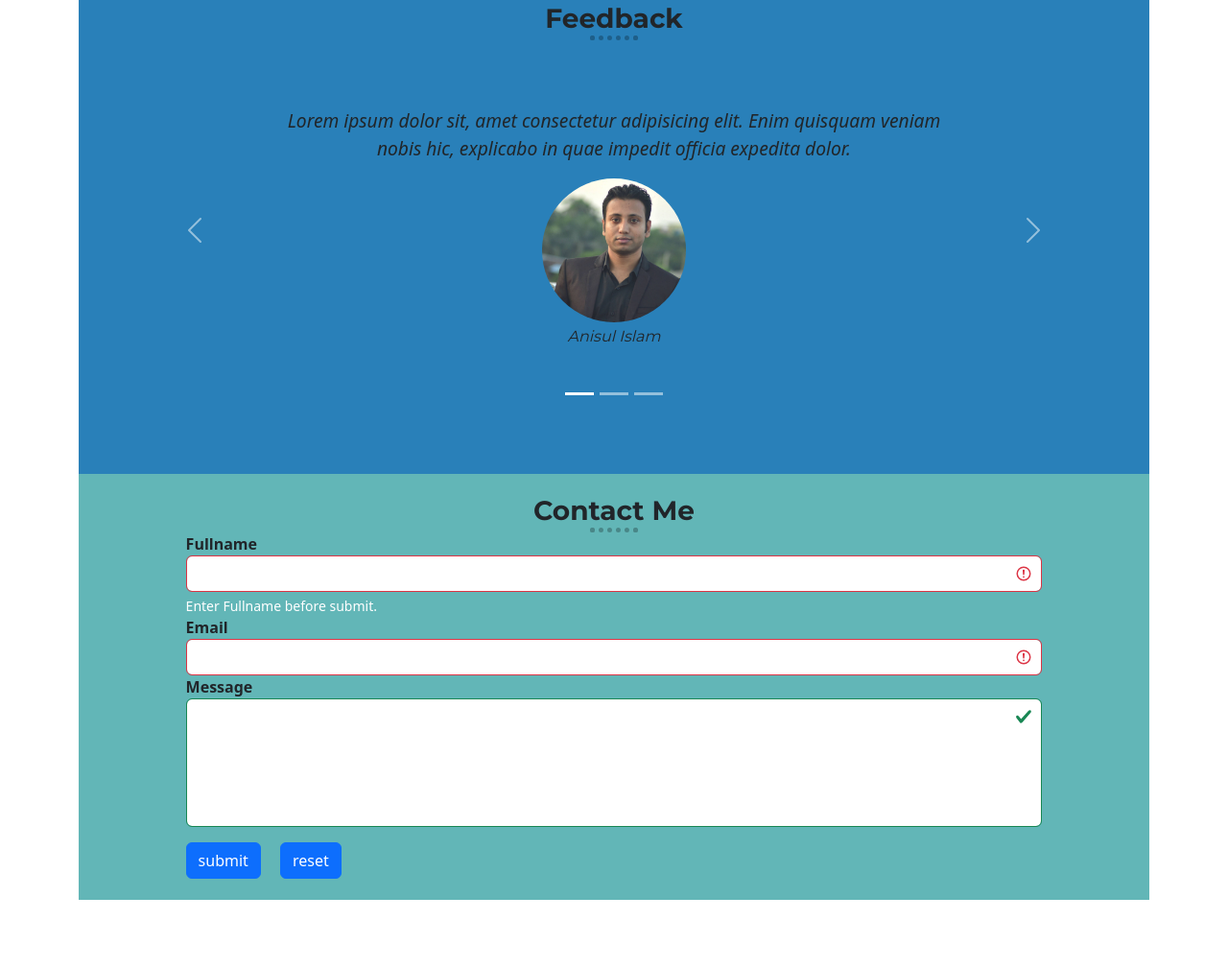
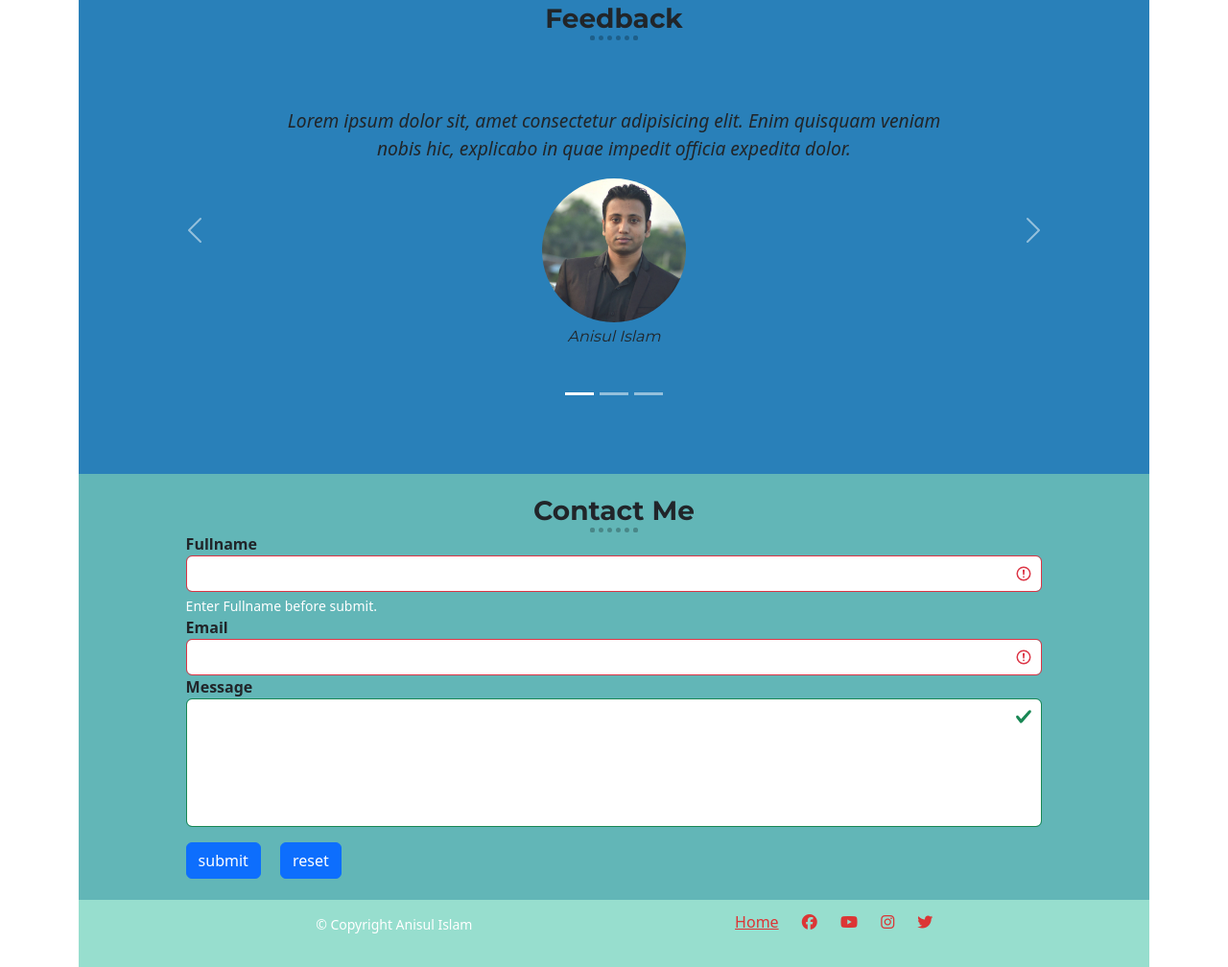
Before and after one commit to md-ibrahim-bd/Bootstrap-project-2, a plain HTML site: page index.html in a window 1280 px wide. Shown: the part 3028-4036 px from the top of the page at 96% size. Before the commit the page ends 3966 px from the top, so only its background shows below. Drawn offline with nearby package versions, Linux system fonts and the light colour scheme.

Commit message:
footer added

```diff
--- a/index.html
+++ b/index.html
@@ -442,7 +442,35 @@
 
 
             <!-- contact me end  -->
+
+
         </main>
+
+
+
+        <!-- footer start  -->
+
+
+
+        <footer>
+            <div class="row text-white">
+                <div class="col-lg-6 text-center text-lg-left mb-3 mb-lg-0">
+                    <p class="small mb-0 mt-1">&copy; Copyright Anisul Islam</p>
+                </div>
+                <div class="col-lg-6 text-center text-lg-right">
+                    <a href="#">Home</a>
+                    <a href=""><i class="fab fa-facebook"></i></a>
+                    <a href=""><i class="fab fa-youtube"></i></a>
+                    <a href=""><i class="fab fa-instagram"></i></a>
+                    <a href=""><i class="fab fa-twitter"></i></a>
+                </div>
+            </div>
+        </footer>
+
+
+
+
+        <!-- footer end  -->
         <footer>
 
         </footer>
--- a/style.css
+++ b/style.css
@@ -187,3 +187,41 @@ header{
 }
 
 /* contact end  */
+
+
+/* footer start  */
+
+
+footer{
+    padding: 1% 10%;
+    background: #97DECE;
+}
+footer a{
+    color: #DC3535;
+    margin: 0 10px;
+}
+footer a:hover{
+    color: black;
+}
+
+
+/* footer end  */
+
+
+
+/* responsive  */
+
+
+
+@media (max-width:768px){
+    .nav-link{
+        background-color: #3C4048;
+    }
+    .banner-container h1{
+        font-size: 2rem;
+    }
+}
+
+
+
+/* responsive end */
```
